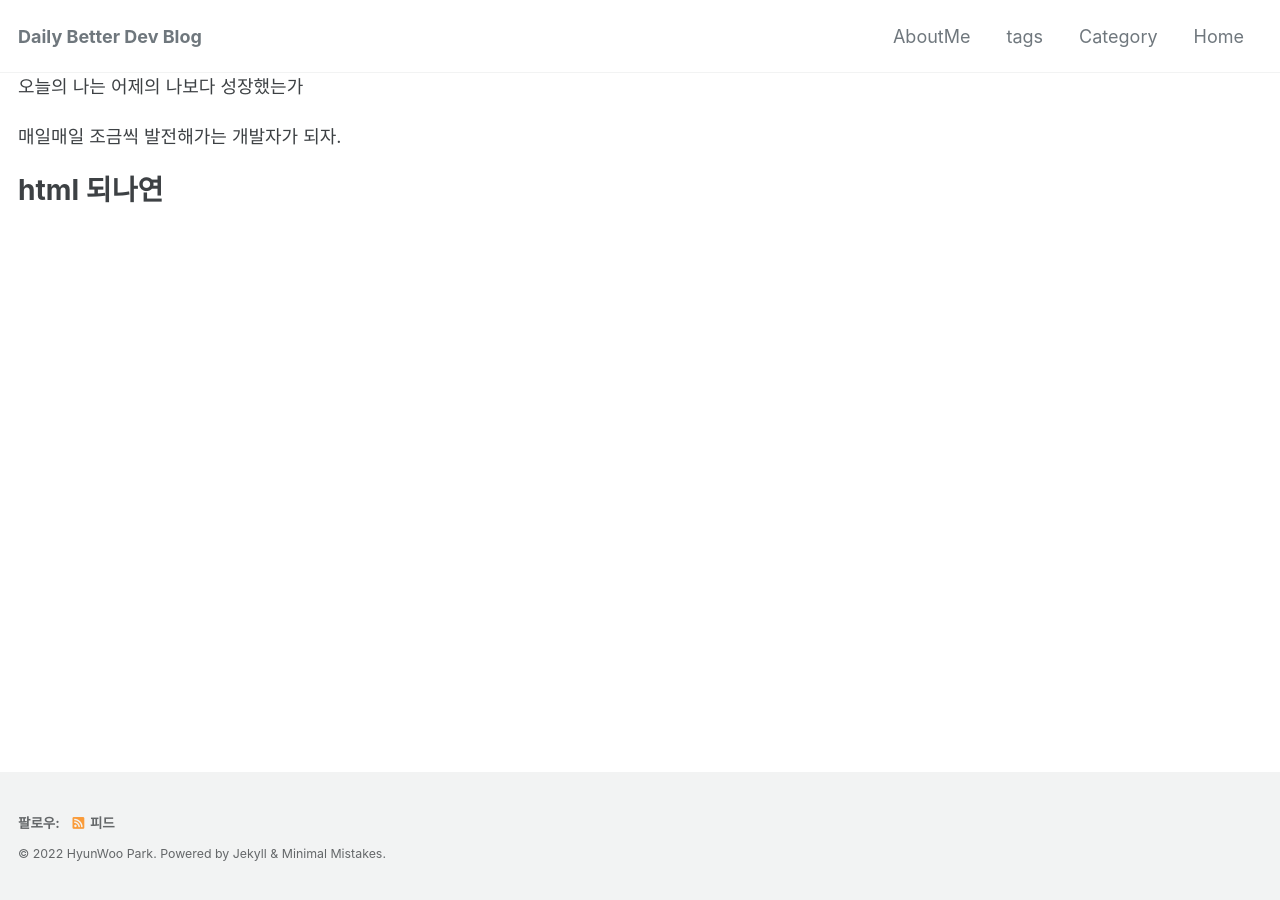
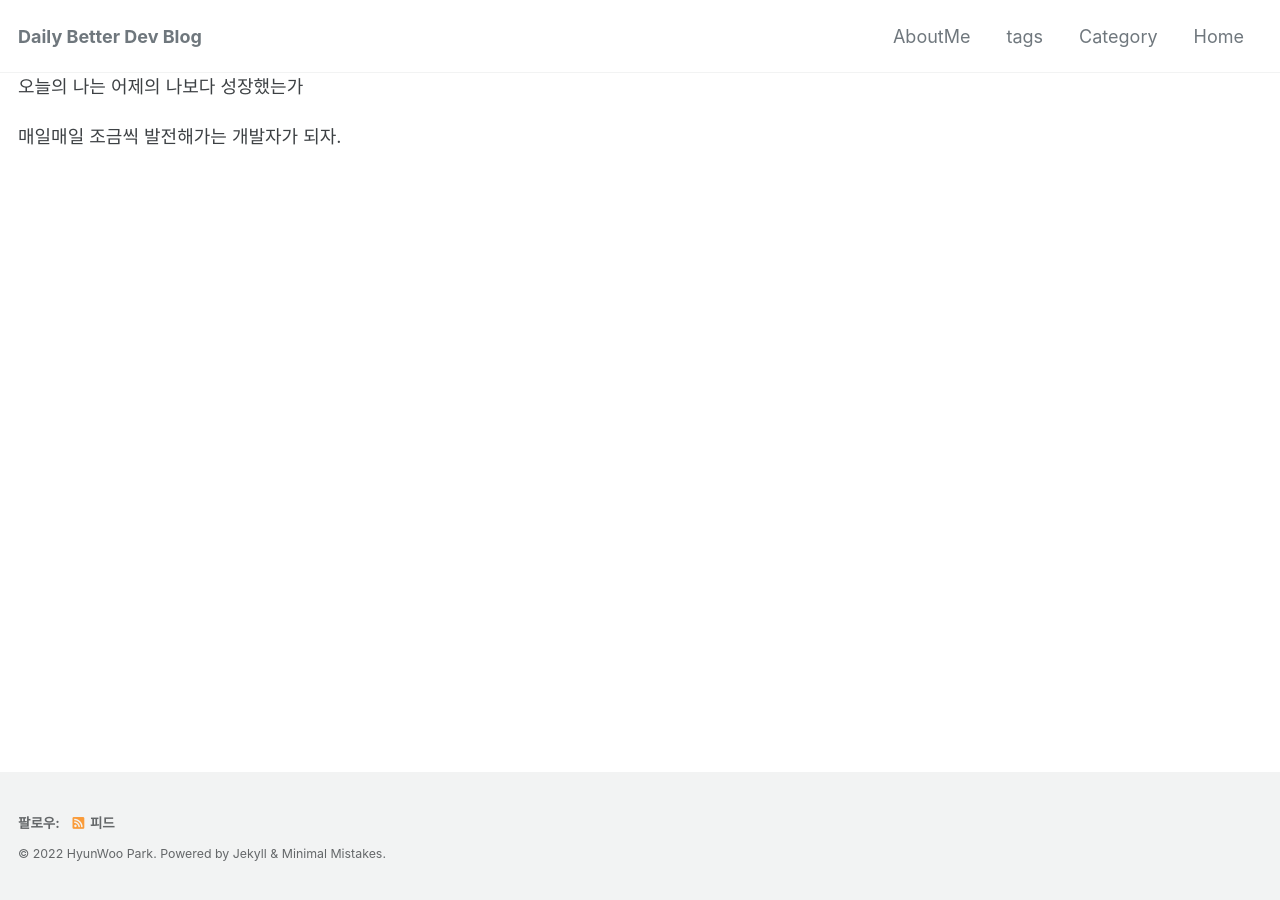
Before and after one commit to dailybetter/dailybetter.github.io, a Jekyll site: the page built from _pages/about.md, in a window 1280 px wide. Built offline with Jekyll 4.4.1, drawn with Linux system fonts in a browser that asks for light colours; cached includes are drawn as plain includes; some web fonts are replaced.

Commit message:
Restore-about.md

```diff
--- a/_pages/about.md
+++ b/_pages/about.md
@@ -9,4 +9,4 @@ overlay_filter: 0.5
 오늘의 나는 어제의 나보다 성장했는가
 
 매일매일 조금씩 발전해가는 개발자가 되자.
-<h1>html 되나연</h1>
+<!-- <h1>박현우|Resume</h1> -->
```
